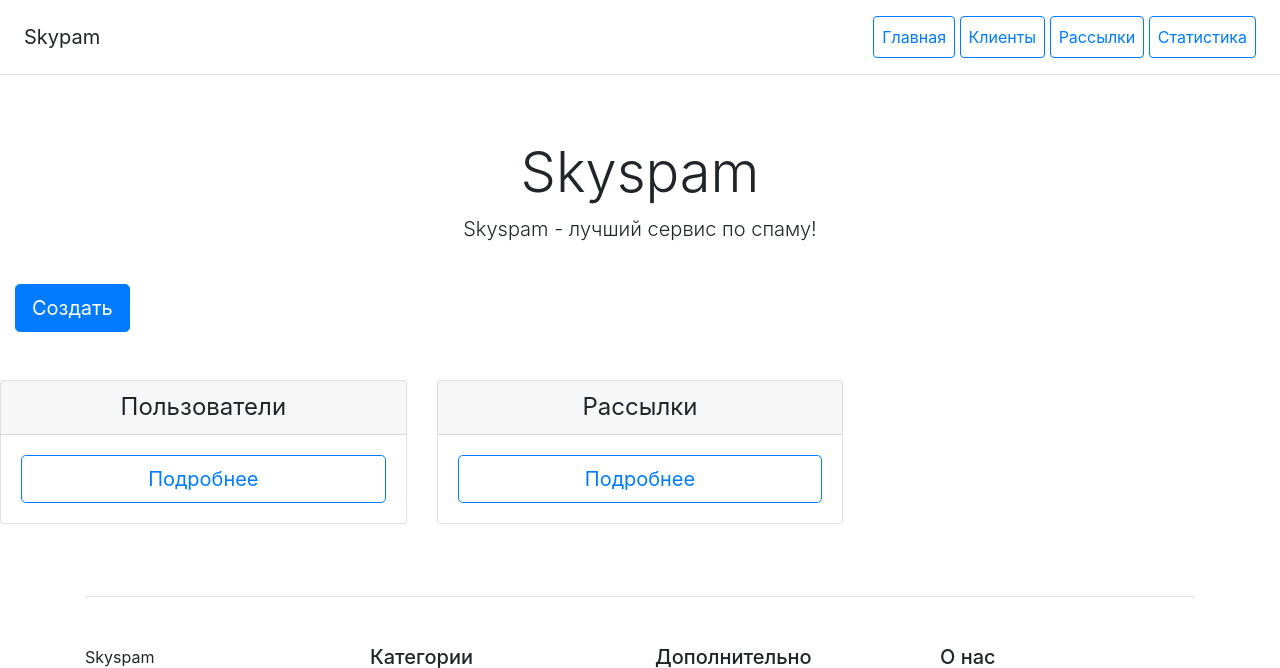
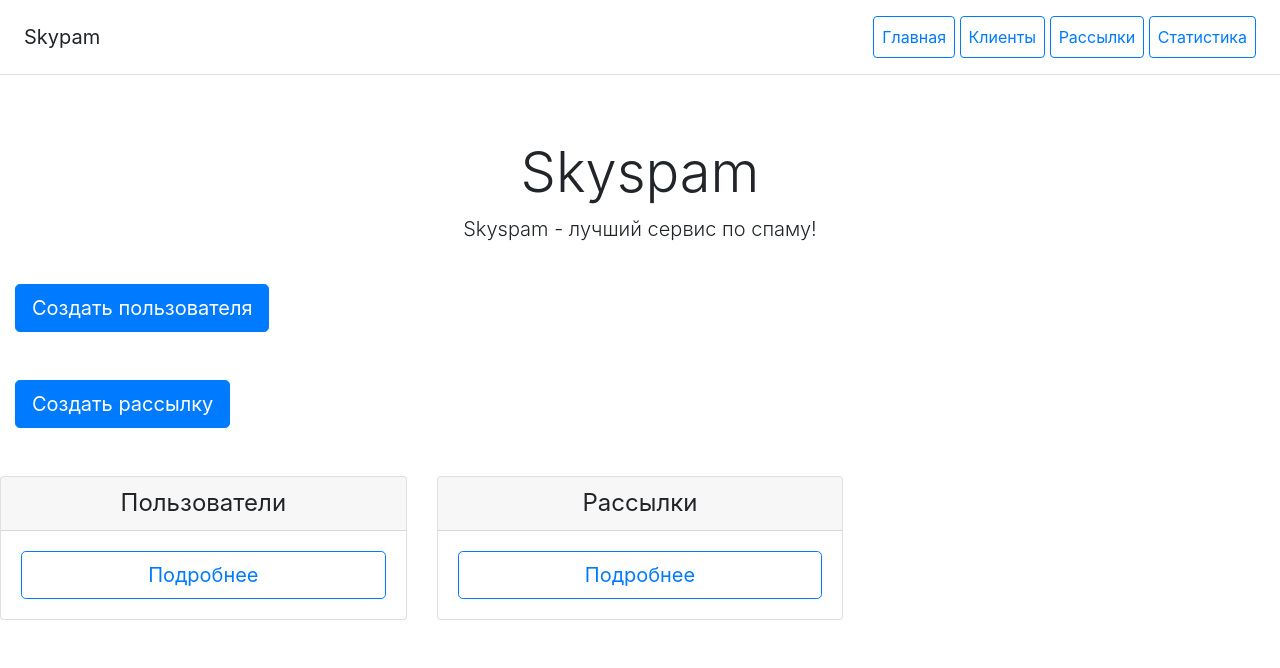
Before and after one commit to zironeed/coursework_django, a Django app: template mailingapp/templates/mailingapp/main.html in a window 1280 px wide. Shown: the top 668 px of the page. Run offline with Django 4.2, Linux system fonts and the light colour scheme; the template is opened without the code that fills it, so the values that code supplies are empty; some libraries are stand-ins or nearby versions.

Commit message:
update patterns

```diff
--- a/mailingapp/templates/mailingapp/client_form.html
+++ b/mailingapp/templates/mailingapp/client_form.html
@@ -1,9 +1,9 @@
 {% extends 'mailingapp/base.html' %}
 
 {% block content %}
-<div class="col-6">
+<div class="col-12">
     <div class="row">
-        <div class="col-3">
+        <div class="col-6">
             <div class="card">
                 <div class="card-body">
                     <form method="post" enctype="multipart/form-data">
--- a/mailingapp/templates/mailingapp/mailingsettings_form.html
+++ b/mailingapp/templates/mailingapp/mailingsettings_form.html
@@ -1,9 +1,9 @@
 {% extends 'mailingapp/base.html' %}
 
 {% block content %}
-<div class="col-6">
+<div class="col-12">
     <div class="row">
-        <div class="col-3">
+        <div class="col-6">
             <div class="card">
                 <div class="card-body">
                     <form method="post" enctype="multipart/form-data">
--- a/mailingapp/templates/mailingapp/main.html
+++ b/mailingapp/templates/mailingapp/main.html
@@ -8,7 +8,11 @@
 </div>
 
 <div class="col-6 mb-5">
-    <a href="{% url 'mailingapp:client_create' %}" class="w-30 btn btn-lg btn-primary">Создать</a>
+    <a href="{% url 'mailingapp:client_create' %}" class="w-30 btn btn-lg btn-primary">Создать пользователя</a>
+</div>
+
+<div class="col-6 mb-5">
+    <a href="{% url 'mailingapp:mailingsettings_create' %}" class="w-30 btn btn-lg btn-primary">Создать рассылку</a>
 </div>
 
 <div class="row text-center">
@@ -19,7 +23,7 @@
                 <h4 class="my-0 font-weight-normal">Пользователи</h4>
             </div>
             <div class="card-body">
-                <a href="{% url 'mailingapp:clients' product.pk %}"
+                <a href="{% url 'mailingapp:clients'%}"
                    class="w-100 btn btn-lg btn-outline-primary">Подробнее</a>
             </div>
         </div>
@@ -31,7 +35,7 @@
                 <h4 class="my-0 font-weight-normal">Рассылки</h4>
             </div>
             <div class="card-body">
-                <a href="{% url 'mailingapp:mailings' product.pk %}"
+                <a href="{% url 'mailingapp:mailings'%}"
                    class="w-100 btn btn-lg btn-outline-primary">Подробнее</a>
             </div>
         </div>
--- a/mailingapp/templates/mailingapp/message_form.html
+++ b/mailingapp/templates/mailingapp/message_form.html
@@ -1,9 +1,9 @@
 {% extends 'mailingapp/base.html' %}
 
 {% block content %}
-<div class="col-6">
+<div class="col-12">
     <div class="row">
-        <div class="col-3">
+        <div class="col-6">
             <div class="card">
                 <div class="card-body">
                     <form method="post" enctype="multipart/form-data">
```
